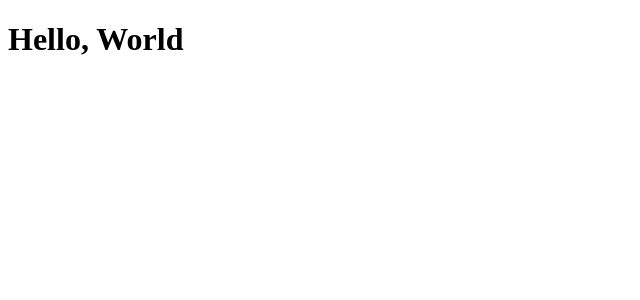
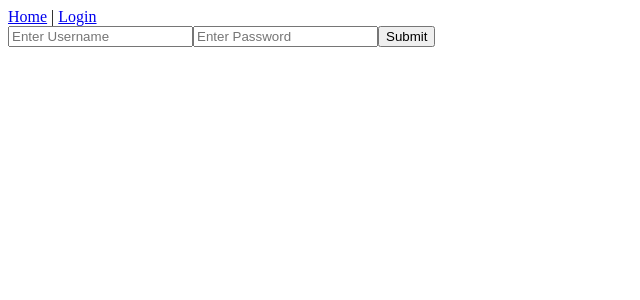
Before and after one commit to RCalvin2005/CS50Web-Capstone, a React (Vite) app in the folder frontend/: page /login in a window 1280 px wide. Shown: the top 300 px of the page, without its empty margins (0-640 px from the left). Built offline with nearby package versions, Linux system fonts and the light colour scheme.

Commit message:
Added basic Home & Login page with Routing

```diff
--- a/frontend/package.json
+++ b/frontend/package.json
@@ -11,7 +11,8 @@
   },
   "dependencies": {
     "react": "^18.2.0",
-    "react-dom": "^18.2.0"
+    "react-dom": "^18.2.0",
+    "react-router-dom": "^6.14.0"
   },
   "devDependencies": {
     "@types/react": "^18.0.37",
--- a/frontend/src/App.jsx
+++ b/frontend/src/App.jsx
@@ -1,12 +1,29 @@
 import { useState } from "react";
+import { createBrowserRouter, RouterProvider } from "react-router-dom";
+
 import "./App.css";
+import HomePage from "./pages/HomePage";
+import LoginPage from "./pages/LoginPage";
+import Layout from "./components/Layout";
+
+const router = createBrowserRouter([
+  {
+    element: <Layout />,
+    children: [
+      {
+        path: "/",
+        element: <HomePage />,
+      },
+      {
+        path: "/login",
+        element: <LoginPage />,
+      },
+    ],
+  },
+]);
 
 function App() {
-  return (
-    <>
-      <h1>Hello, World</h1>
-    </>
-  );
+  return <RouterProvider router={router} />;
 }
 
 export default App;
--- /dev/null
+++ b/frontend/src/components/Layout.jsx
@@ -0,0 +1,15 @@
+import React from "react";
+import { Link, Outlet } from "react-router-dom";
+
+function Layout() {
+  return (
+    <div>
+      <Link to="/">Home</Link>
+      <span> | </span>
+      <Link to="/login">Login</Link>
+      <Outlet />
+    </div>
+  );
+}
+
+export default Layout;
--- /dev/null
+++ b/frontend/src/pages/HomePage.jsx
@@ -0,0 +1,11 @@
+import React from "react";
+
+function HomePage() {
+  return (
+    <div>
+      <p>Welcome to the home page!</p>
+    </div>
+  );
+}
+
+export default HomePage;
--- /dev/null
+++ b/frontend/src/pages/LoginPage.jsx
@@ -0,0 +1,15 @@
+import React from "react";
+
+function LoginPage() {
+  return (
+    <div>
+      <form>
+        <input type="text" name="username" placeholder="Enter Username" />
+        <input type="password" name="password" placeholder="Enter Password" />
+        <input type="submit" />
+      </form>
+    </div>
+  );
+}
+
+export default LoginPage;
```
Also changed, not shown: 1 other file (tests, documents, lock files or other folders).
